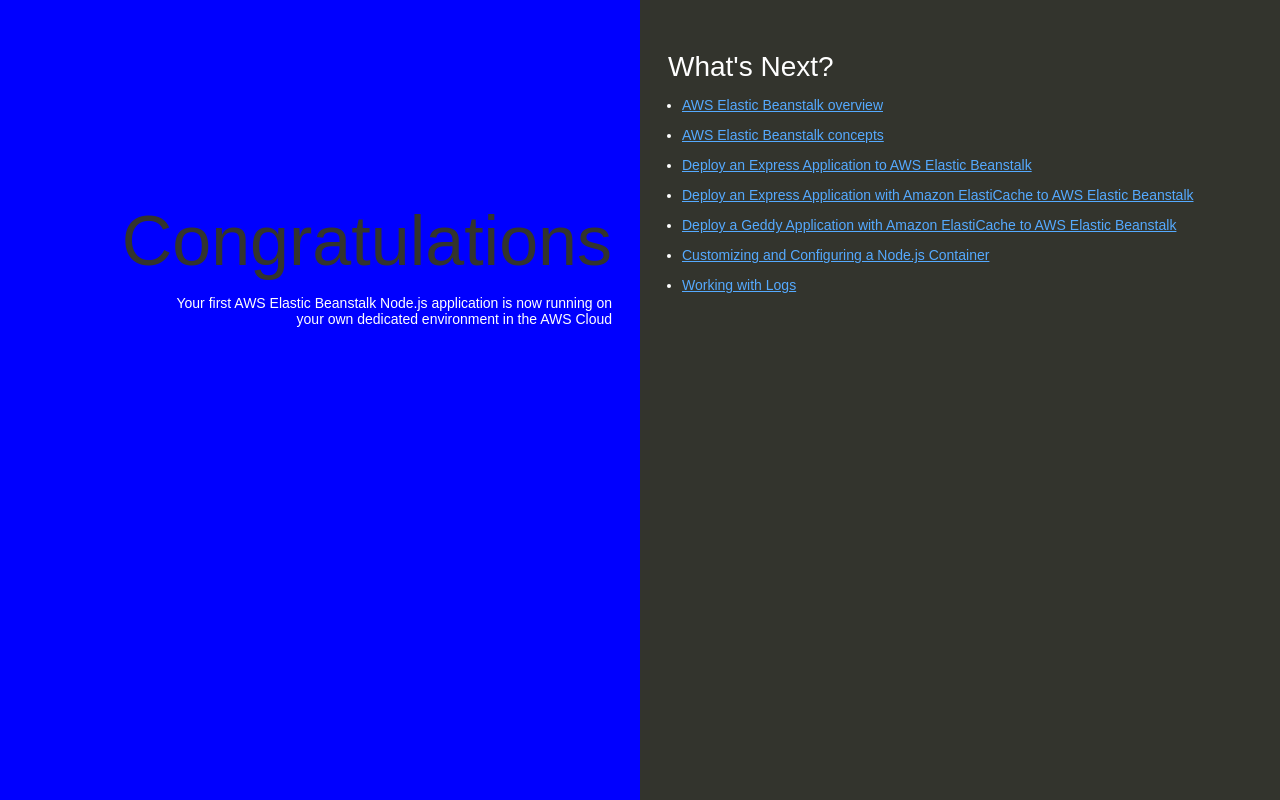
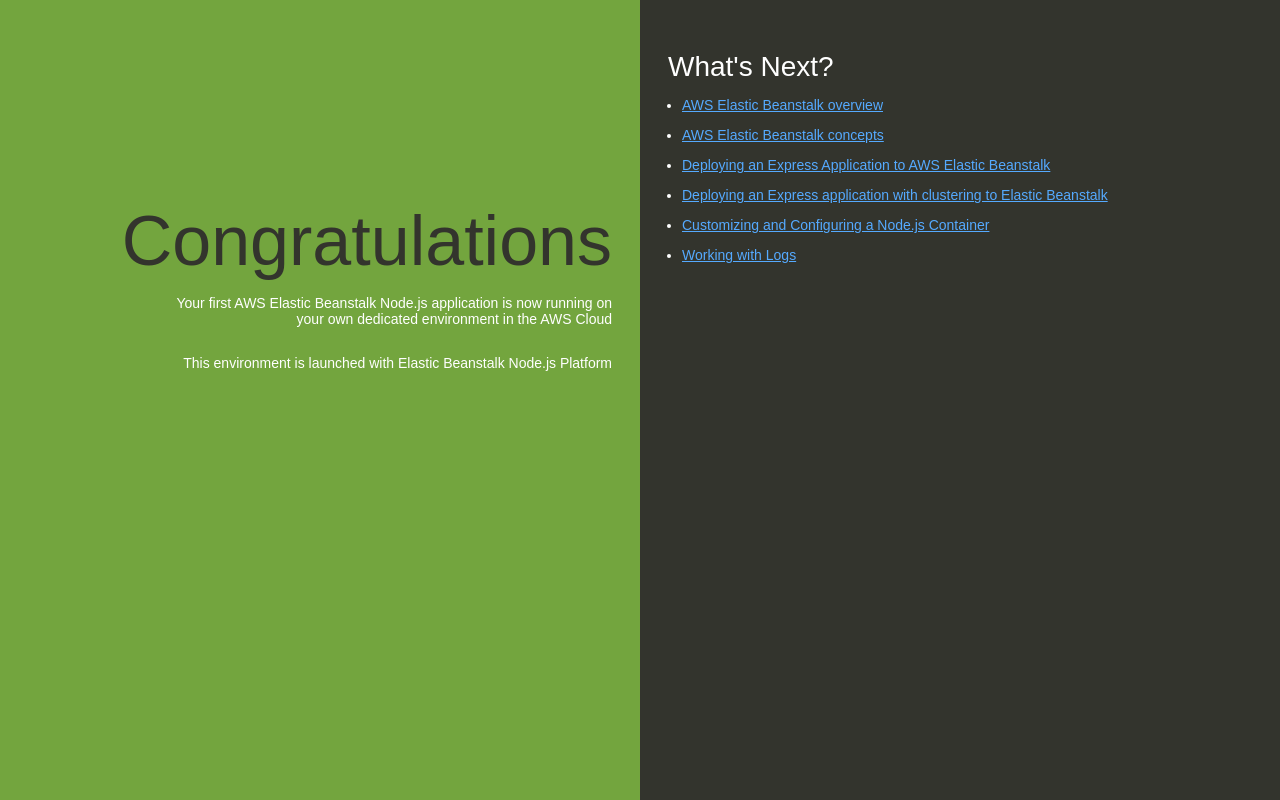
Before and after one commit to sureshmalladi/my-nodejs-app, a website: page index.html in a window 1280 px wide. Drawn offline with Linux system fonts and the light colour scheme.

Commit message:
Add files via upload

```diff
--- a/index.html
+++ b/index.html
@@ -35,7 +35,7 @@
 
         text-align: right;
         padding-top: 11em;
-        background-color: blue;
+        background-color: #73A53E;
 
       }
       .textColumn p {
@@ -76,17 +76,17 @@
     <div class="textColumn">
       <h1>Congratulations</h1>
       <p>Your first AWS Elastic Beanstalk Node.js application is now running on your own dedicated environment in the AWS Cloud</p>
+      <p>This environment is launched with Elastic Beanstalk Node.js Platform</p>
     </div>
     <div class="linksColumn">
       <h2>What's Next?</h2>
       <ul>
-        <li><a href="http://docs.aws.amazon.com/elasticbeanstalk/latest/dg/Welcome.html">AWS Elastic Beanstalk overview</a></li>
-        <li><a href="http://docs.aws.amazon.com/elasticbeanstalk/latest/dg/concepts.html">AWS Elastic Beanstalk concepts</a></li>
-        <li><a href="http://docs.aws.amazon.com/elasticbeanstalk/latest/dg/create_deploy_nodejs_express.html">Deploy an Express Application to AWS Elastic Beanstalk</a></li>
-        <li><a href="http://docs.aws.amazon.com/elasticbeanstalk/latest/dg/create_deploy_nodejs_express_elasticache.html">Deploy an Express Application with Amazon ElastiCache to AWS Elastic Beanstalk</a></li>
-        <li><a href="http://docs.aws.amazon.com/elasticbeanstalk/latest/dg/create_deploy_nodejs_geddy_elasticache.html">Deploy a Geddy Application with Amazon ElastiCache to AWS Elastic Beanstalk </a></li>
-        <li><a href="http://docs.aws.amazon.com/elasticbeanstalk/latest/dg/create_deploy_nodejs_custom_container.html">Customizing and Configuring a Node.js Container </a></li>
-        <li><a href="http://docs.aws.amazon.com/elasticbeanstalk/latest/dg/using-features.loggingS3.title.html">Working with Logs</a></li>
+        <li><a href="https://docs.aws.amazon.com/elasticbeanstalk/latest/dg/Welcome.html">AWS Elastic Beanstalk overview</a></li>
+        <li><a href="https://docs.aws.amazon.com/elasticbeanstalk/latest/dg/concepts.html">AWS Elastic Beanstalk concepts</a></li>
+        <li><a href="https://docs.aws.amazon.com/elasticbeanstalk/latest/dg/create_deploy_nodejs_express.html">Deploying an Express Application to AWS Elastic Beanstalk</a></li>
+        <li><a href="https://docs.aws.amazon.com/elasticbeanstalk/latest/dg/nodejs-express-clustering.html">Deploying an Express application with clustering to Elastic Beanstalk</a></li>
+        <li><a href="https://docs.aws.amazon.com/elasticbeanstalk/latest/dg/create_deploy_nodejs.container.html">Customizing and Configuring a Node.js Container</a></li>
+        <li><a href="https://docs.aws.amazon.com/elasticbeanstalk/latest/dg/using-features.logging.html">Working with Logs</a></li>
       </ul>
     </div>
   </body>
```
Also changed, not shown: app.js (+5 -5 lines).
